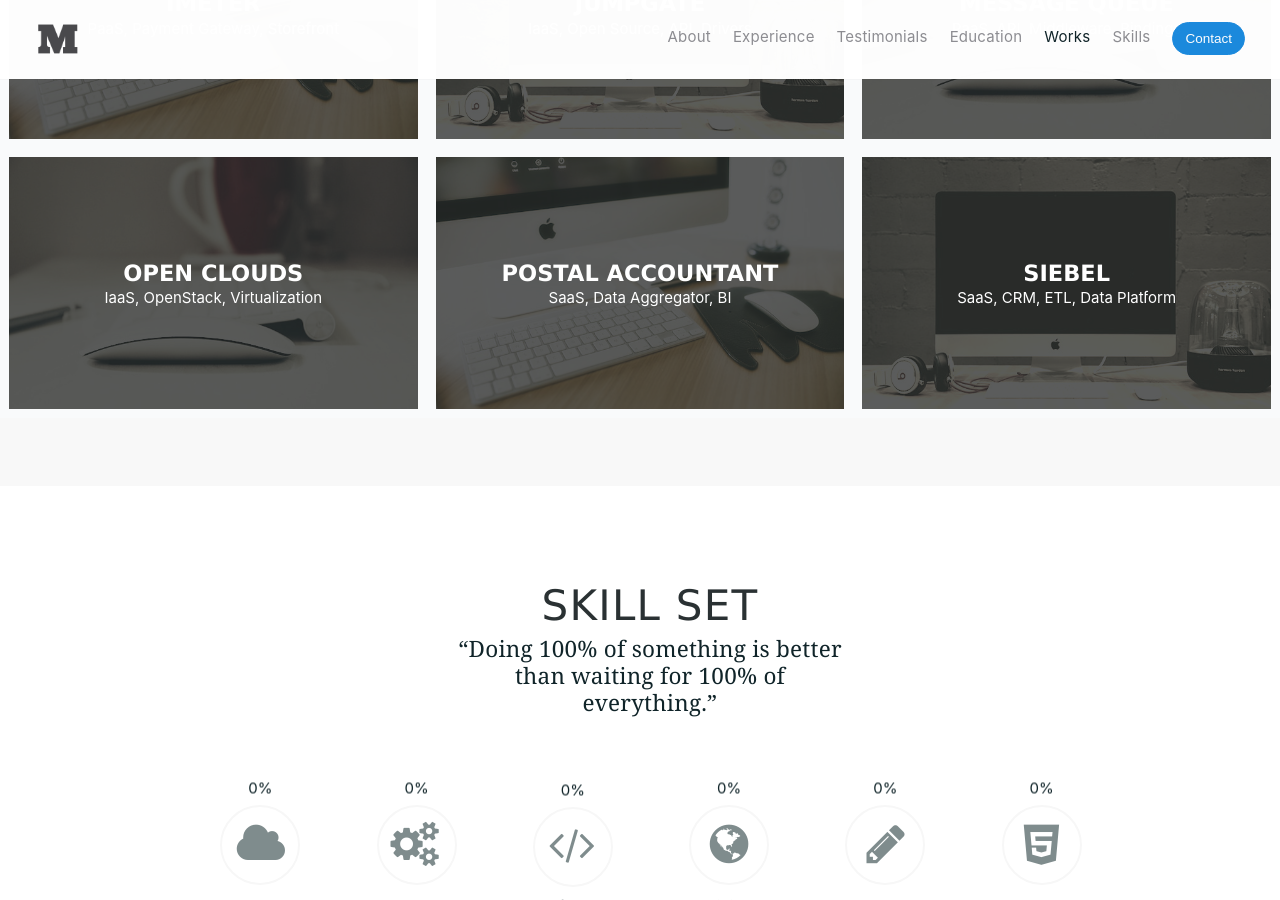
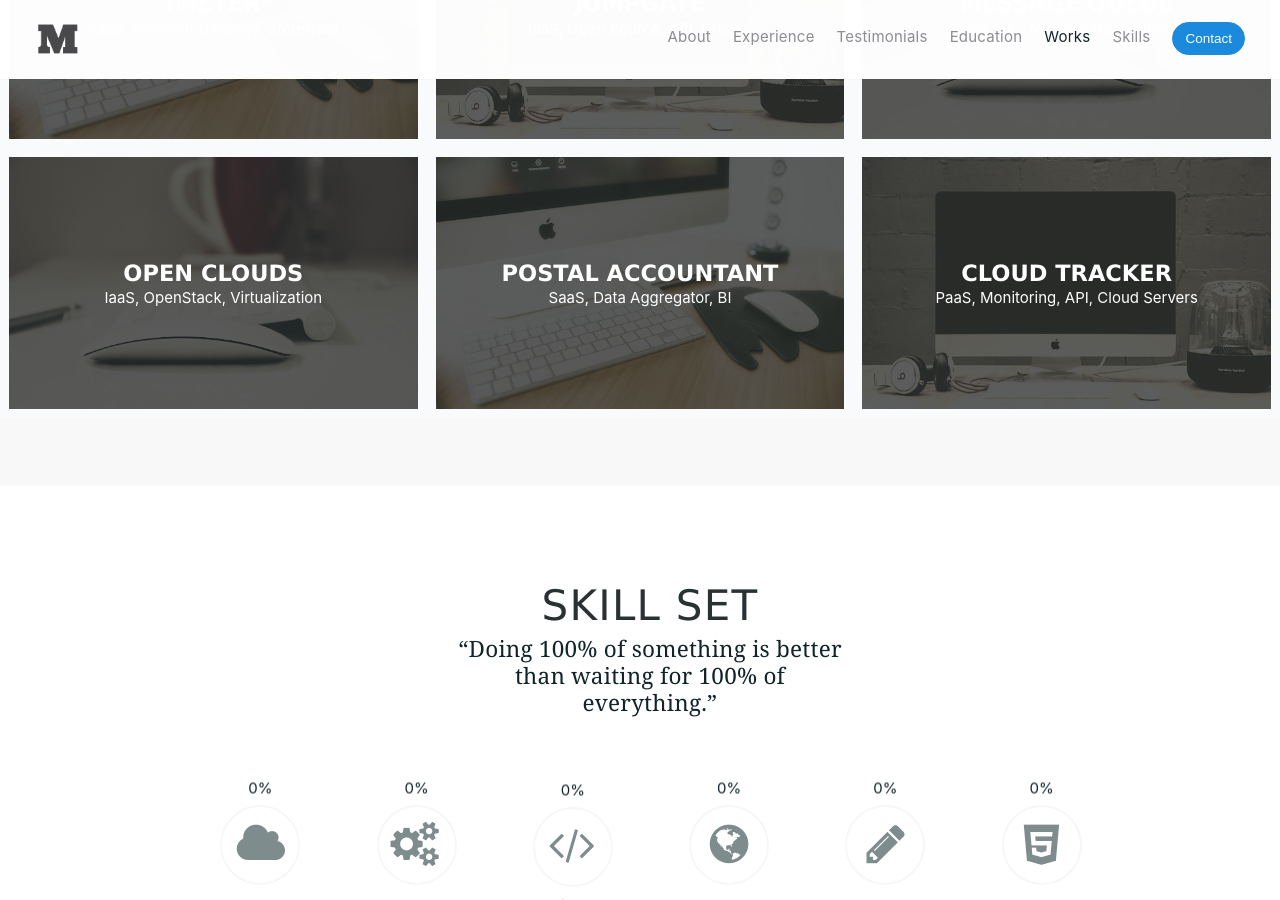
Before and after one commit to caleorourke/unveil, a Jekyll site: the page built from index.html, in a window 1280 px wide and 900 px high, scrolled down 6138 px. Built offline with Jekyll 4.4.1, drawn with Linux system fonts in a browser that asks for light colours.

Commit message:
design changes

```diff
--- a/_data/products.yml
+++ b/_data/products.yml
@@ -14,6 +14,10 @@ chef-openstack:
 cloudant:
   title: "Cloudant"
   categories: "PaaS, Big Data, NoSQL"
+
+cloud-tracker:
+  title: "Cloud Tracker"
+  categories: "PaaS, Monitoring, API, Cloud Servers"
 
 imeter:
   title: "iMeter"
--- a/_includes/modals/products.html
+++ b/_includes/modals/products.html
@@ -47,6 +47,24 @@
         <p class="modal-date">Apr 2014 &dash; Aug 2014</p>
         <p class="modal-paragraph">Elicited IBM business partner, Cloudant, to incorporate their scalable, always-on NoSQL cloud database service on SoftLayer's platform. The intent was to provide customers with a lightweight scaffold to provision Cloudant quickly and reduce data access latency by opening up access to JSON data and attachments from SoftLayer's API. Features included high availability, data replication and sync, and geo-load balancing.</p>
         <p><a class="button button-color--default" href="//www.softlayer.com/info/cloudant" target="_blank">Read More</a></p>
+      </div>
+    </div>
+  </div>
+</div>
+
+<!-- cloud-tracker -->
+<div class="modal fade" id="cloud-tracker" tabindex="-1" role="dialog">
+  <div class="modal-dialog" role="document">
+    <div class="modal-content">
+      <div class="modal-header">
+        <button type="button" class="u-close" data-dismiss="modal" aria-label="Close" role="button">&times;</button>
+      </div>
+      <div class="modal-body">
+        <h3>{{site.data.products.cloud-tracker.title}}</h3>
+        <p class="modal-tagline">{{site.data.products.cloud-tracker.categories}}</p>
+        <p class="modal-date">Nov 2015 &dash; Apr 2016</p>
+        <p class="modal-paragraph">Monitoring service for Cloud Foundational Services. Designed to capture and record events across all Bluemix runtime services. Included a Kibana UI management console for delivering operational metrics and detecting unauthorized access, as well as an Elasticsearch data repository for rapid event filtering. The overarching vision for Cloud Tracker was to help security teams gain visibility into their cloud ecosystems to detect and investigate anomalies, possible security breaches, and unauthorized access.</p>
+        <p><a class="button button-color--default" href="//console-regional.ng.bluemix.net/catalog/services/activity-tracker" target="_blank">Read More</a></p>
       </div>
     </div>
   </div>
--- a/_includes/sections/works.html
+++ b/_includes/sections/works.html
@@ -90,12 +90,12 @@
         </div>
       </figcaption>
     </figure>
-    <figure class="gallery-item" data-toggle="modal" data-target="#siebel">
+    <figure class="gallery-item" data-toggle="modal" data-target="#cloud-tracker">
       <img src="{{page.baseurl}}assets/img/bg-products-fig1.jpg">
       <figcaption class="gallery-item--text gallery-item--darken">
         <div class="gallery-item--headline">
-          <strong>{{site.data.products.siebel.title}}</strong>
-          <p>{{site.data.products.siebel.categories}}</p>
+          <strong>{{site.data.products.cloud-tracker.title}}</strong>
+          <p>{{site.data.products.cloud-tracker.categories}}</p>
         </div>
       </figcaption>
     </figure>
```
Also changed, not shown: assets/css/main.min.css, assets/js/main.min.js.
